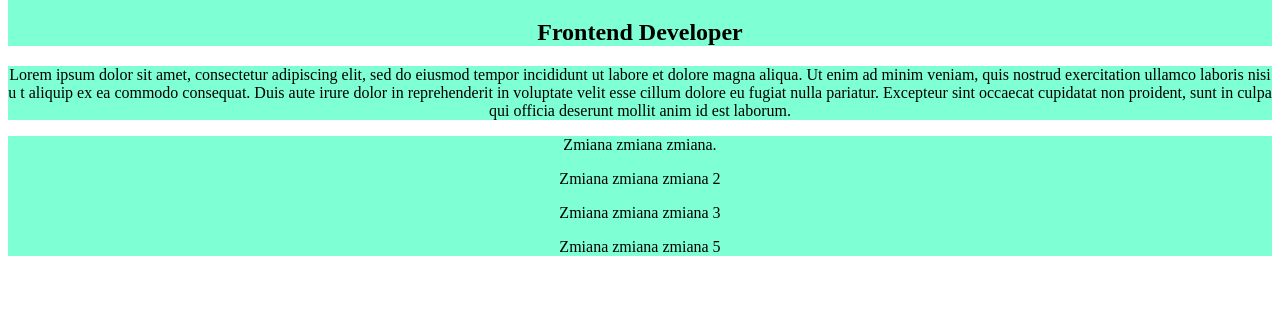
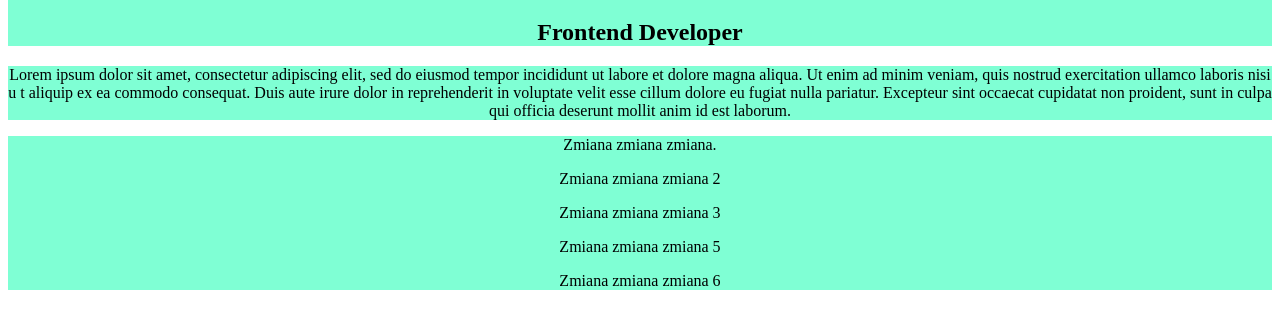
Before and after one commit to kjankowska-pwr/wsb_pwa, a plain HTML site: page index.html in a window 1280 px wide. Shown: the part 69-398 px from the top of the page. Drawn offline with Linux system fonts and the light colour scheme.

Commit message:
Update index.html

```diff
--- a/index.html
+++ b/index.html
@@ -26,6 +26,7 @@
         <p>Zmiana zmiana zmiana 2</p>
         <p>Zmiana zmiana zmiana 3</p>
         <p>Zmiana zmiana zmiana 5</p>
+        <p>Zmiana zmiana zmiana 6</p>
 
     </div>
 
```
